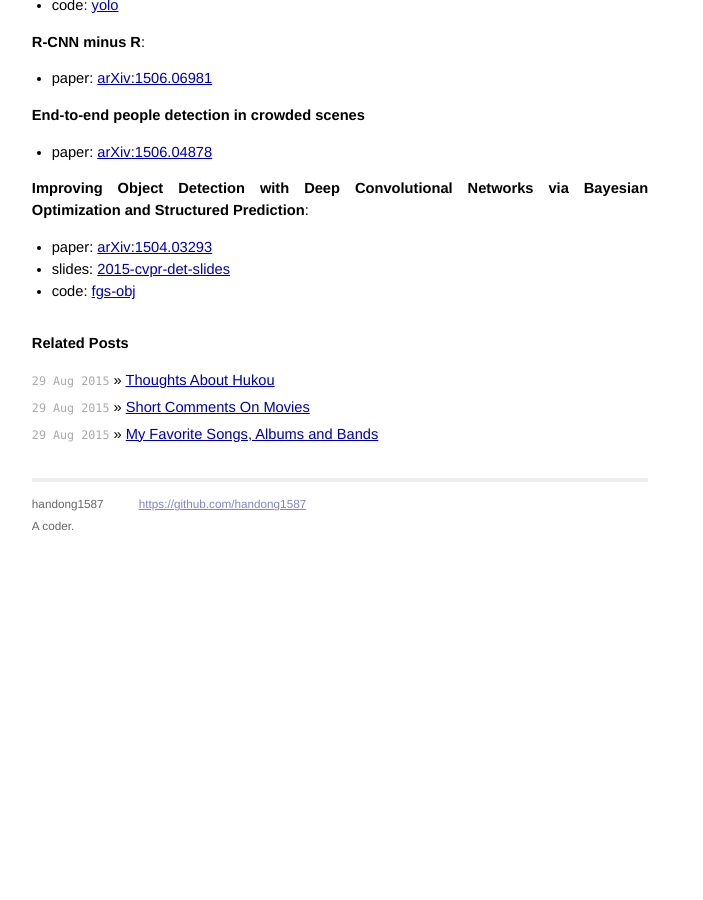
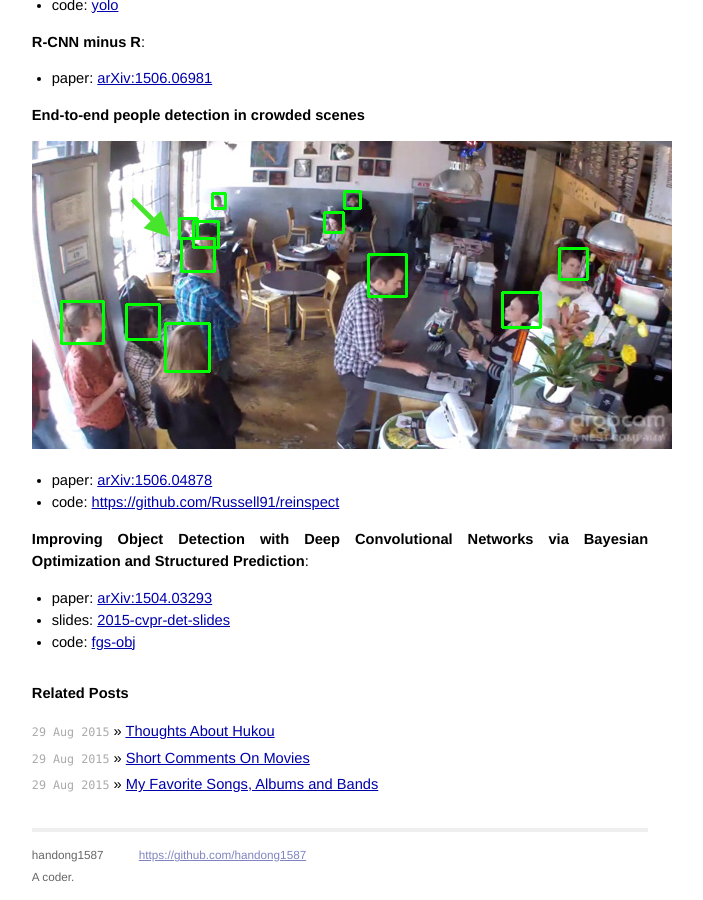
Before and after one commit to handong1587/handong1587.github.io, a Jekyll site: the page built from _posts/deep_learning/2015-08-26-object-detection-materials.md, in a window 1280 px wide and 900 px high, scrolled down 1170 px. Shown: the whole window, without its empty margins (300-1003 px from the left). Built offline with Jekyll 4.4.1, drawn with Linux system fonts in a browser that asks for light colours; Markdown is read by kramdown in place of the engine named in the settings; before the commit the page ends 1719 px from its top, so only the background shows below that.

Commit message:
update md

```diff
--- a/_posts/deep_learning/2015-08-26-object-detection-materials.md
+++ b/_posts/deep_learning/2015-08-26-object-detection-materials.md
@@ -69,7 +69,10 @@ title: Object Detection Materials
 
 **End-to-end people detection in crowded scenes**
 
+<img src="/assets/object-detection-materials/end_to_end_people_detection_in_crowded_scenes.jpg"/>
+
 - paper: [arXiv:1506.04878](http://arxiv.org/abs/1506.04878)
+- code: [https://github.com/Russell91/reinspect](https://github.com/Russell91/reinspect)
 
 **Improving Object Detection with Deep Convolutional Networks via Bayesian Optimization
 and Structured Prediction**:
```
Also changed, not shown: assets/object-detection-materials/end_to_end_people_detection_in_crowded_scenes.jpg (added).
